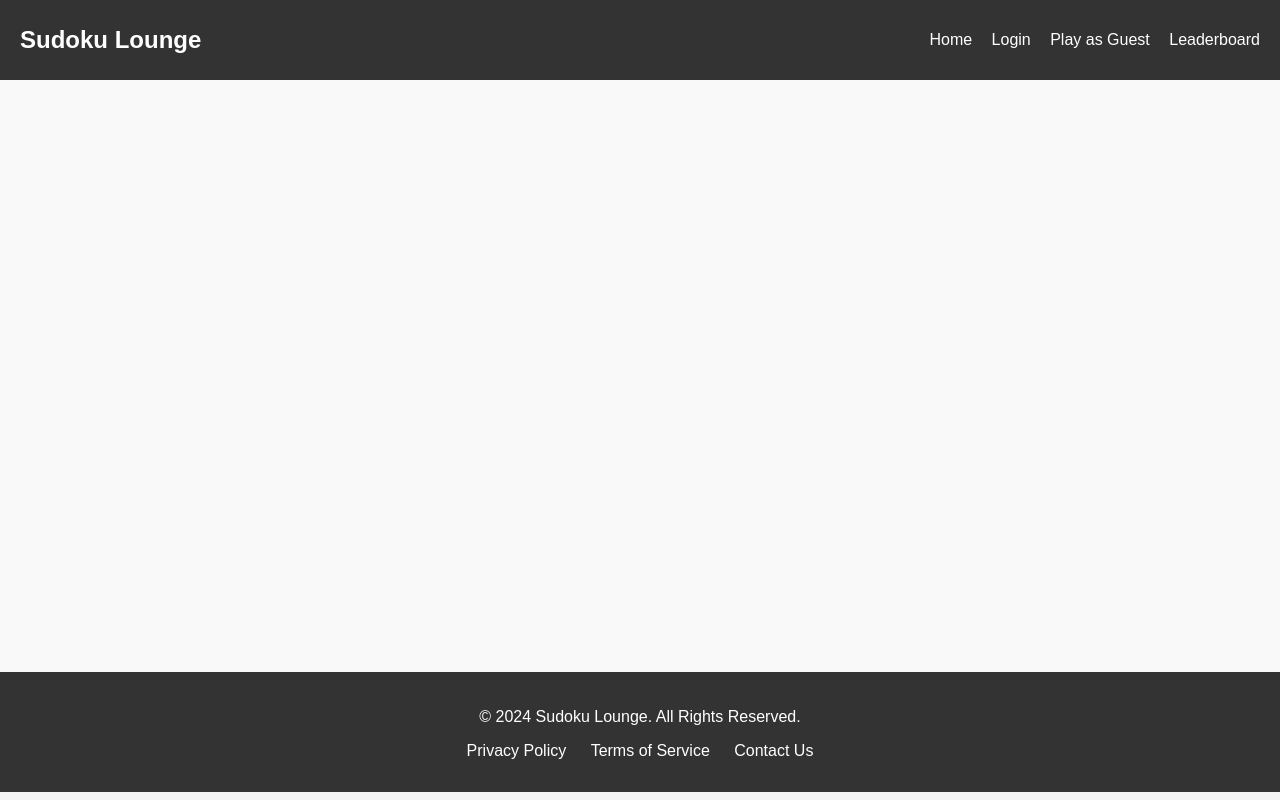
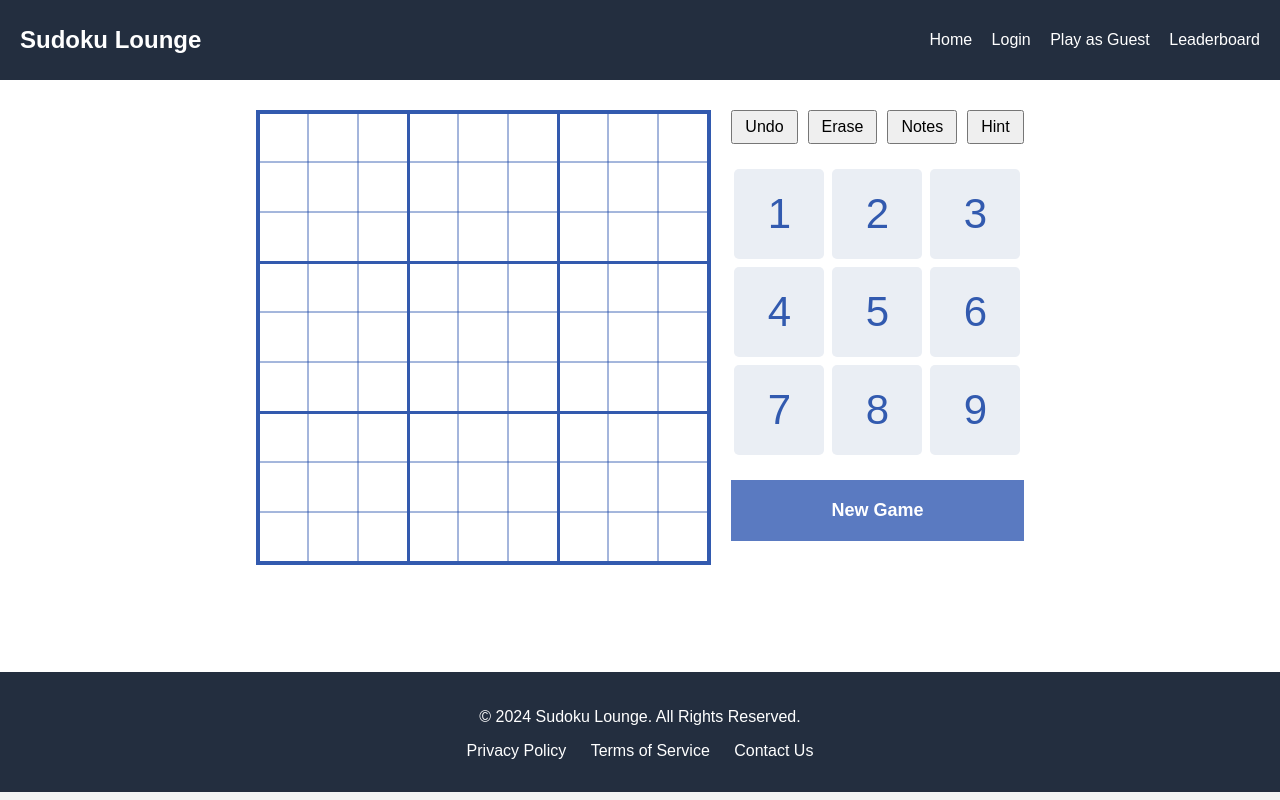
Before and after one commit to KUNAL152/SudokuZone, a Flask app: page /play in a window 1280 px wide. Run offline with Flask 3, Linux system fonts and the light colour scheme.

Commit message:
added playing board

```diff
--- a/static/play.css
+++ b/static/play.css
@@ -0,0 +1,50 @@
+.container1 {
+  display: flex;
+  margin:0 auto;
+  justify-content:center;
+}
+.sudoku{
+  margin: 30px 20px 0 0;
+}
+canvas {
+  border: 2px solid #325aaf;
+}
+.controls {
+  display: flex;
+  flex-direction: column;
+  align-items: center;
+  margin:30px 0;
+}
+.buttons {
+  display: flex;
+
+  gap: 10px;
+}
+.buttons button {
+  padding: 6px 12px;
+  font-size: 16px;
+}
+.numpad {
+  display: grid;
+  grid-template-columns: repeat(3,90px);
+  gap: 8px;
+  margin: 25px auto;
+}
+.numpad button {
+  width: 90px;
+  height: 90px;
+  font-size: 42px;
+  background-color:#EAEEF4;
+  color:#325aaf;
+  border:white;
+  border-radius:5px
+}
+.new-game {
+  width: 100%;
+  padding: 20px 0;
+  color:white;
+  text-align:center;
+  font-weight:bold;
+  font-size: 18px;
+  background-color:#5A7AC1;
+}
--- a/static/styles.css
+++ b/static/styles.css
@@ -16,7 +16,7 @@ html, body {
 
 /* Header Styles */
 header {
-    background-color: #333;
+    background-color: #232E3F;
     color: #fff;
     padding: 20px;
     display: flex;
@@ -40,14 +40,14 @@ nav a {
 /* Main Content Styles */
 .main {
     flex: 1;
-    background-color: #f9f9f9;
+    background-color: white;
     height: 74vh; /* Content area takes up 74% of the viewport height */
     box-sizing: border-box; /* Ensures padding doesn’t affect height */
 }
 
 /* Footer Styles */
 footer {
-    background-color: #333;
+    background-color: #232E3F;
     color: white;
     text-align: center;
     padding: 20px;
--- a/templates/play.html
+++ b/templates/play.html
@@ -7,5 +7,70 @@
 {% endblock %}
 
 {% block content %}
+<div class="container1">
+    <div class="sudoku">
+            <canvas id="sudokuBoard" width="451" height="451"></canvas>
+    </div>
 
+    <div class="controls">
+        <!-- Action buttons -->
+        <div class="buttons">
+            <button>Undo</button>
+            <button>Erase</button>
+            <button>Notes</button>
+            <button>Hint</button>
+        </div>
+
+        <!-- Numpad (1-9) -->
+        <div class="numpad">
+            <button>1</button>
+            <button>2</button>
+            <button>3</button>
+            <button>4</button>
+            <button>5</button>
+            <button>6</button>
+            <button>7</button>
+            <button>8</button>
+            <button>9</button>
+        </div>
+
+        <!-- New Game button -->
+        <div class="new-game">
+            New Game
+        </div>
+    </div>
+</div>
+<script>
+    // Set up the canvas and context
+    const canvas = document.getElementById('sudokuBoard');
+    const ctx = canvas.getContext('2d');
+
+    const cellSize = 50;
+    const boardSize = 9;  // 9x9 grid
+    const boardPixelSize = cellSize * boardSize;
+
+    // Draw the board with all lines
+    function drawSudokuBoard() {
+        ctx.clearRect(0, 0, canvas.width, canvas.height);  // Clear canvas before drawing
+
+        // Draw each cell (1px border for each cell)
+        for (let i = 0; i < boardSize; i++) {
+            for (let j = 0; j < boardSize; j++) {
+                ctx.strokeStyle = "#335AAE";
+                ctx.lineWidth = 0.5;
+                ctx.strokeRect(i * cellSize, j * cellSize, cellSize, cellSize);
+            }
+        }
+
+        // Draw the thicker 2px border for the 3x3 sub-grids
+        for (let i = 0; i <= boardSize; i += 3) {
+            ctx.lineWidth = 2;
+            ctx.strokeRect(i * cellSize, 0, 1, boardPixelSize);  // Vertical lines
+            ctx.strokeRect(0, i * cellSize, boardPixelSize, 1);  // Horizontal lines
+        }
+    }
+
+    // Call the function to draw the Sudoku board
+    drawSudokuBoard();
+</script>
 {% endblock %}
```
Also changed, not shown: static/leaderboard.css (+9 -5 lines), static/login.css (+24 -23 lines), templates/leaderboard.html (+28 -16 lines), templates/layout.html (line endings or trailing spaces).
